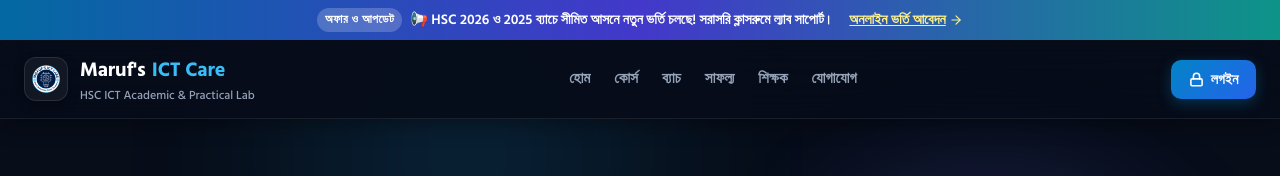
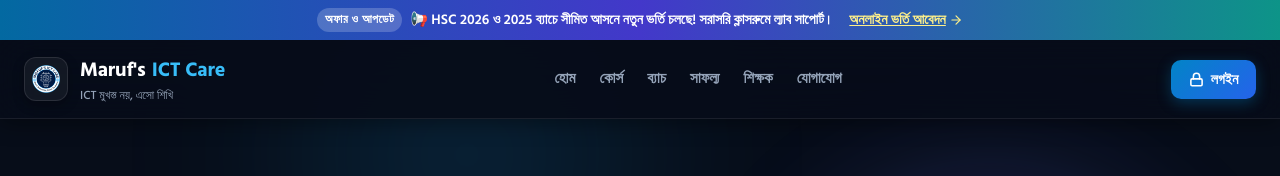
Before and after one commit to marufjarvis/coaching-pro, a React (Vite) app: page / in a window 1280 px wide. Shown: the top 176 px of the page. Built offline with nearby package versions, Linux system fonts and the light colour scheme; no server answers.

Commit message:
Update brand tagline to 'ICT মুখস্ত নয়, এসো শিখি'

```diff
--- a/src/LandingPage.jsx
+++ b/src/LandingPage.jsx
@@ -295,7 +295,7 @@ function LandingPage({
                 <div className="nav-brand-title">
                   Maruf's <span>ICT Care</span>
                 </div>
-                <div className="nav-brand-sub">HSC ICT Academic & Practical Lab</div>
+                <div className="nav-brand-sub">ICT মুখস্ত নয়, এসো শিখি</div>
               </div>
             </div>
 
@@ -1478,9 +1478,9 @@ function LandingPage({
                 </div>
                 <div>
                   <div className="nav-brand-title">
-                    Maruf's <span>ICT Care</span>
-                  </div>
-                  <div className="nav-brand-sub">Don't Memorise, Come To Learn</div>
+                    Maruf's <span>ICT</span> Care
+                  </div>
+                  <div className="nav-brand-sub">ICT মুখস্ত নয়, এসো শিখি</div>
                 </div>
               </div>
               <p style={{ fontSize: '0.88rem', color: '#94a3b8', lineHeight: 1.6, marginBottom: '1.25rem' }}>
```
